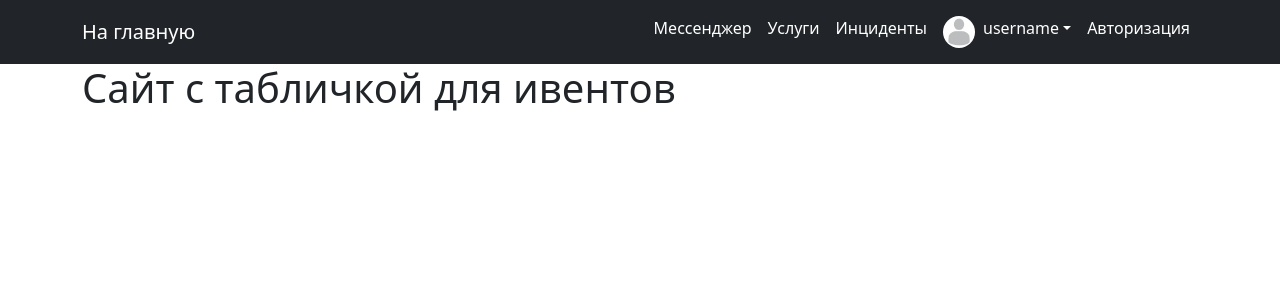
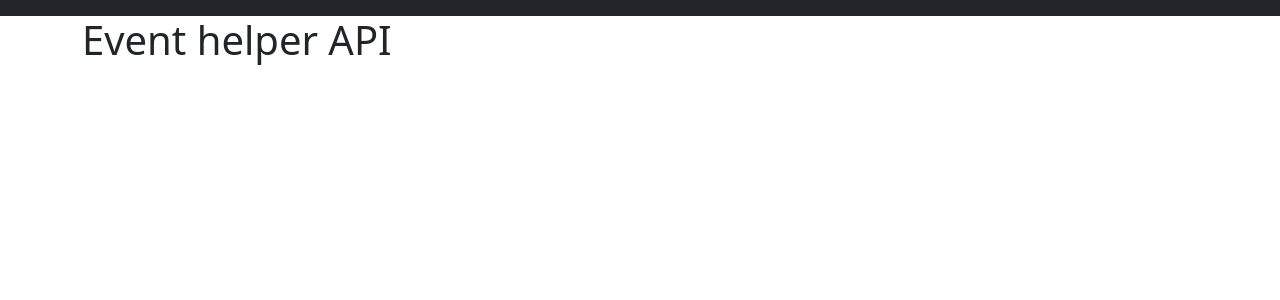
Before and after one commit to Dima29koz/event_helper, a Python web app: template client/templates/index.html in a window 1280 px wide. Shown: the top 300 px of the page. Run offline with Jinja, Linux system fonts and the light colour scheme; the template is opened without the code that fills it, so the values that code supplies are empty; some libraries are stand-ins or nearby versions.

```diff
--- a/client/static/scripts/socket_example.js
+++ /dev/null
@@ -1,16 +0,0 @@
-document.addEventListener('DOMContentLoaded', () => {
-    console.log('start');
-    const room_id = 1
-
-    // Connect to websocket
-    let socket = io('/event_management');
-    //let socket = io(location.protocol + '//' + document.domain + ':' + location.port + '/game_room');
-    socket.on('connect', () => {
-        console.log('connect');
-        socket.emit('join', {'room_id': room_id});
-    });
-
-    socket.on('join', data => {
-        console.log(data);
-    });
-});
--- a/client/templates/base.html
+++ b/client/templates/base.html
@@ -11,41 +11,6 @@
 </head>
 <body>
 <header class="navbar navbar-expand-sm navbar-dark bg-dark" aria-label="Header">
-    <div class="container">
-        <a href="{{ url_for('main.index') }}" class="navbar-brand">На главную</a>
-        <button class="navbar-toggler p-0 border-0" type="button" data-bs-toggle="offcanvas" data-bs-target="#header" aria-controls="header">
-            <span class="navbar-toggler-icon"></span>
-        </button>
-        <div class="offcanvas offcanvas-end bg-dark cropped" data-bs-scroll="true" tabindex="-1" id="header" aria-labelledby="headerLable">
-            <ul class="navbar-nav ms-sm-auto mb-2 mx-3 mx-sm-0 mb-sm-0">
-                <li class="nav-item">
-                    <a class="nav-link active text-decoration-none" href="/#">Мессенджер</a>
-                </li>
-                <li class="nav-item">
-                    <a class="nav-link active text-decoration-none" href="/#">Услуги</a>
-                </li>
-                <li class="nav-item">
-                    <a class="nav-link active text-decoration-none" href="/#">Инциденты</a>
-                </li>
-
-
-                <li class="nav-item dropdown">
-                    <a href="#" class="d-flex ms-sm-auto nav-link active text-decoration-none " id="dropdownUser" data-bs-toggle="dropdown" aria-expanded="false">
-                        <img src="{{url_for('static', filename='images/default_avatar.jpg')}}" alt="" width="32" height="32" class="rounded-circle me-2">
-                        <p id="get-user-name" class="my-0 dropdown-toggle">username</p>
-                    </a>
-                    <ul class="dropdown-menu text-small shadow" aria-labelledby="dropdownUser">
-                        <li><a class="dropdown-item" href="/#">Настройки</a></li>
-                        <li><hr class="dropdown-divider "></li>
-                        <li><a class="dropdown-item" href="/#">Выйти</a></li>
-                    </ul>
-                </li>
-                <li class="nav-item">
-                    <a class="nav-link active text-decoration-none" href="{{ url_for('main.index') }}">Авторизация</a>
-                </li>
-            </ul>
-        </div>
-    </div>
 </header>
 <main id="content">{% block main %}{% endblock %}</main>
 {% block tail_js %}{% endblock %}
--- a/client/templates/index.html
+++ b/client/templates/index.html
@@ -4,14 +4,9 @@
 Event Helper
 {% endblock %}
 
-{% block script %}
-    <script src="https://cdnjs.cloudflare.com/ajax/libs/socket.io/4.0.1/socket.io.js" integrity="sha512-q/dWJ3kcmjBLU4Qc47E4A9kTB4m3wuTY7vkFJDTZKjTs8jhyGQnaUrxa0Ytd0ssMZhbNua9hE+E7Qv1j+DyZwA==" crossorigin="anonymous"></script>
-    <script src="{{ url_for('static', filename='scripts/socket_example.js') }}"></script>
-{% endblock %}
-
 {% block main %}
 <div class="container">
-    <h1>Сайт с табличкой для ивентов</h1>
+    <h1>Event helper API</h1>
 </div>
 
 {% endblock %}
```
Also changed, not shown: server/app/event_management/events/event_management_namespace.py (+18 -4 lines), server/app/models/models.py (+27 -6 lines).
